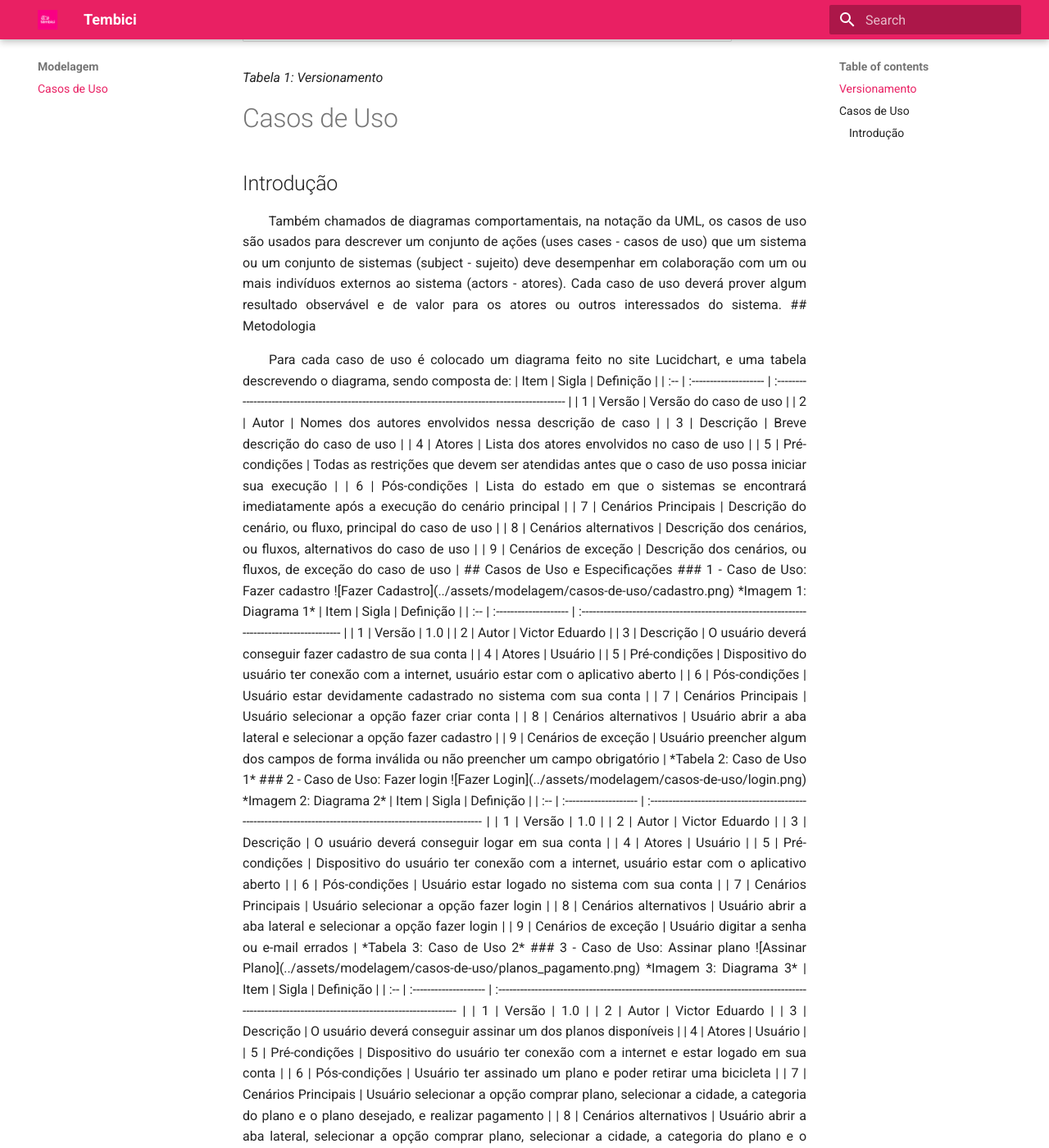
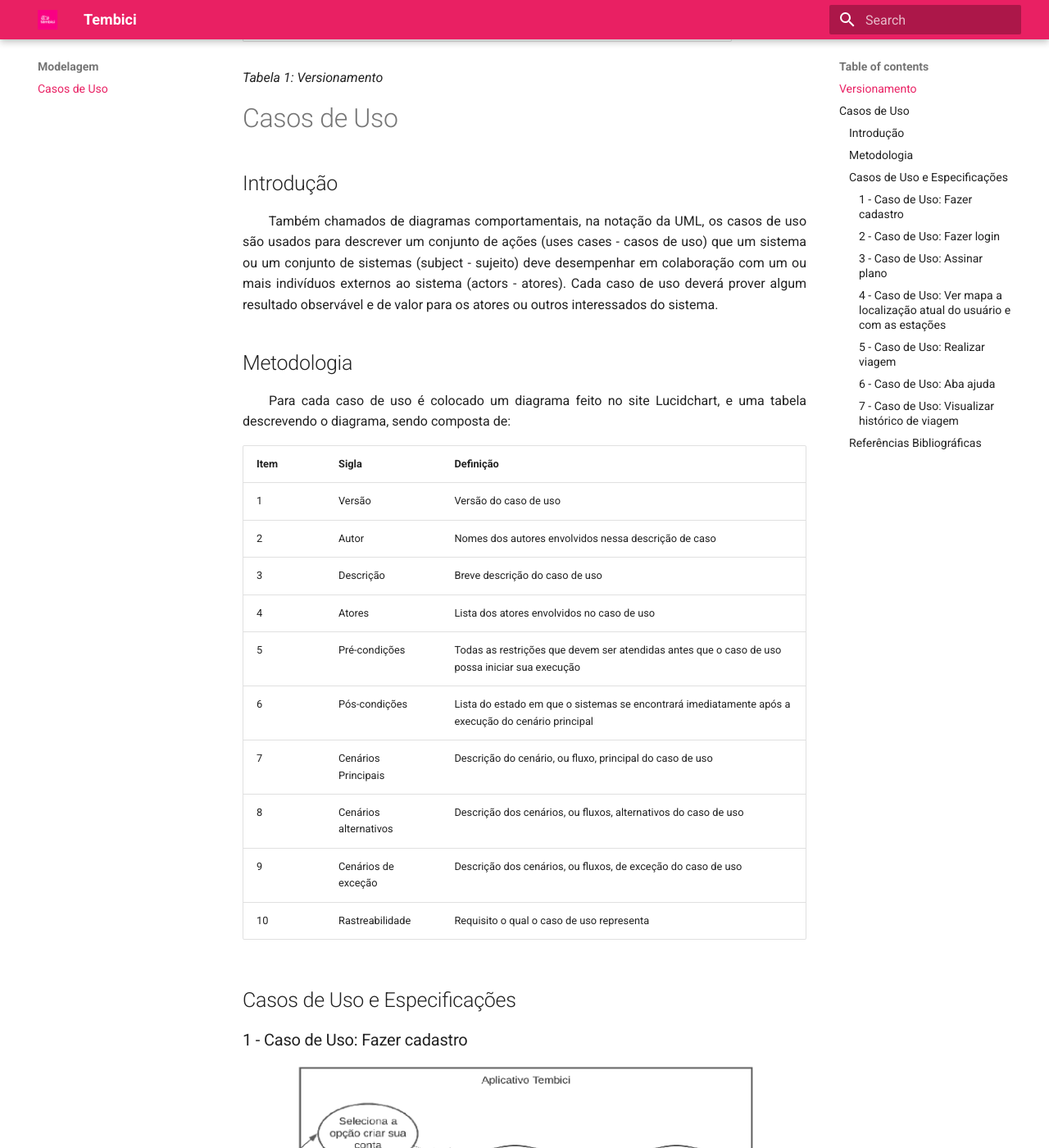
Before and after one commit to Requisitos-de-Software/2021.2-Tembici, an MkDocs documentation site: the page built from docs/modelagem/casos_de_uso.md, in a window 1280 px wide and 1400 px high, scrolled down 369 px. Shown: the whole window at 82% size. Built offline with MkDocs 1.6.1 and Material for MkDocs 9.7.7, drawn with Linux system fonts in a browser that asks for light colours; some of the changed text lies outside the part shown.

Commit message:
#9 - atualizando casos de uso

```diff
--- a/docs/modelagem/casos_de_uso.md
+++ b/docs/modelagem/casos_de_uso.md
@@ -10,10 +10,10 @@
 
 # Casos de Uso
 ## Introdução
-<p align="justify">&emsp;&emsp;Também chamados de diagramas comportamentais, na notação da UML, os casos de uso são usados para descrever um conjunto de ações (uses cases - casos de uso) que um sistema ou um conjunto de sistemas (subject - sujeito) deve desempenhar em colaboração com um ou mais indivíduos externos ao sistema (actors - atores). Cada caso de uso deverá prover algum resultado observável e de valor para os atores ou outros interessados do sistema.
+<p align="justify">&emsp;&emsp;Também chamados de diagramas comportamentais, na notação da UML, os casos de uso são usados para descrever um conjunto de ações (uses cases - casos de uso) que um sistema ou um conjunto de sistemas (subject - sujeito) deve desempenhar em colaboração com um ou mais indivíduos externos ao sistema (actors - atores). Cada caso de uso deverá prover algum resultado observável e de valor para os atores ou outros interessados do sistema.</p>
 
 ## Metodologia
-<p align="justify">&emsp;&emsp;Para cada caso de uso é colocado um diagrama feito no site Lucidchart, e uma tabela descrevendo o diagrama, sendo composta de:
+<p align="justify">&emsp;&emsp;Para cada caso de uso é colocado um diagrama feito no site Lucidchart, e uma tabela descrevendo o diagrama, sendo composta de:</p>
 
 | Item | Sigla | Definição |
 | :-- | :-------------------- | :------------------------------------------------------------------------------------------------- |
@@ -26,6 +26,7 @@
 | 7   | Cenários Principais   | Descrição do cenário, ou fluxo, principal do caso de uso                                           |
 | 8   | Cenários alternativos | Descrição dos cenários, ou fluxos, alternativos do caso de uso                                     |
 | 9   | Cenários de exceção   | Descrição dos cenários, ou fluxos, de exceção do caso de uso                                       |
+| 10  | Rastreabilidade       | Requisito o qual o caso de uso representa                                                          |
 
 ## Casos de Uso e Especificações
 ### 1 - Caso de Uso: Fazer cadastro
@@ -43,6 +44,7 @@
 | 7   | Cenários Principais   | Usuário selecionar a opção fazer criar conta                                               |
 | 8   | Cenários alternativos | Usuário abrir a aba lateral e selecionar a opção fazer cadastro                            |
 | 9   | Cenários de exceção   | Usuário preencher algum dos campos de forma inválida ou não preencher um campo obrigatório |
+| 10  | Rastreabilidade       | RF01                                                                                       |
 
 *Tabela 2: Caso de Uso 1*
 
@@ -61,6 +63,7 @@
 | 7   | Cenários Principais   | Usuário selecionar a opção fazer login                                                                         |
 | 8   | Cenários alternativos | Usuário abrir a aba lateral e selecionar a opção fazer login                                                   |
 | 9   | Cenários de exceção   | Usuário digitar a senha ou e-mail errados                                                                      |
+| 10  | Rastreabilidade       | RF01                                                                                                           |
 
 *Tabela 3: Caso de Uso 2*
 
@@ -77,12 +80,13 @@
 | 5   | Pré-condições         | Dispositivo do usuário ter conexão com a internet e estar logado em sua conta                                                                     |
 | 6   | Pós-condições         | Usuário ter assinado um plano e poder retirar uma bicicleta                                                                                       |
 | 7   | Cenários Principais   | Usuário selecionar a opção comprar plano, selecionar a cidade, a categoria do plano e o plano desejado, e realizar pagamento                      |
-| 8   | Cenários alternativos | Usuário abrir a aba lateral, selecionar a opção comprar plano, selecionar a cidade, a categoria do plano e o plano desejado, e realizar pagamento |
+| 8   | Cenários alternativos | Usuário abrir a aba lateral, selecionar a opção comprar plano, selecionar a cidade, a categoria do plano e o plano desejado, incluir cumpom de desconto, se houver, e realizar pagamento |
 | 9   | Cenários de exceção   | Pagamento ser recusado                                                                                                                            |
+| 10  | Rastreabilidade       | RF06, RF07, RF22                                                                                                                                  |
 
 *Tabela 4: Caso de Uso 3*
 
-### 4 - Caso de Uso: Ver mapa com as estações
+### 4 - Caso de Uso: Ver mapa a localização atual do usuário e com as estações
 ![Ver Mapa](../assets/modelagem/casos-de-uso/ver_mapa.png)
 *Imagem 4: Diagrama 4*
 
@@ -97,6 +101,7 @@
 | 7   | Cenários Principais   | Usuário navegar até a localização desejada                                                                     |
 | 8   | Cenários alternativos | -                                                                                                              |
 | 9   | Cenários de exceção   | Mapa estar indisponível                                                                                        |
+| 10  | Rastreabilidade       | RF02, RF03, RF04, RF05, RF20                                                                                   |
 
 *Tabela 5: Caso de uso 4*
 
@@ -112,9 +117,10 @@
 | 4   | Atores                | Usuário                                                                                                                                        |
 | 5   | Pré-condições         | O usuário ter feito cadastro, login e assinado um plano                                                                                        |
 | 6   | Pós-condições         | Usuário retirar bicicleta para viagem                                                                                                          |
-| 7   | Cenários Principais   | Usuário escolher cidade que deseja pedalar e retirar bicicleta na estação desejada, gerando um código no aplicativo e inserindo na estação ao lado esquerdo da bicicleta ou escaneando o código QR Code encontrado no guidão da bike ou debaixo do banco                                                                     |
+| 7   | Cenários Principais   | Usuário escolher cidade que deseja pedalar e retirar bicicleta na estação desejada, gerando um código no aplicativo e inserindo na estação ao lado esquerdo da bicicleta ou escaneando o código QR Code encontrado no guidão da bike ou debaixo do banco |
 | 8   | Cenários alternativos | Usuário retirar a bicicleta em uma estação e devolver em outra                                                                                 |
 | 9   | Cenários de exceção   | A compra não ter sido aprovada                                                                                                                 |
+| 10  | Rastreabilidade       | RF23, RF19                                                                                                                                     |
 
 *Tabela 6: Caso de uso 5*
 
@@ -130,9 +136,10 @@
 | 4   | Atores                | Usuário                                                                                                                              |
 | 5   | Pré-condições         | O usuário ter cadastro no aplicativo e fazer login                                                                                   |
 | 6   | Pós-condições         | Usuário acessar a aba ajuda                                                                                                          |
-| 7   | Cenários Principais   | Usuário conseguir acessar a aba ajuda para descobrir como o aplicativo funciona, cessar dúvidas sobre a conta, planos, pagamentos, desloqueio/devolução e viagens                                                                                                                                       |
-| 8   | Cenários alternativos |         Existe a opção do chat e falar com um atendente de acordo com a região escolhida pelo usuário                                                                                                |
+| 7   | Cenários Principais   | Usuário conseguir acessar a aba ajuda para descobrir como o aplicativo funciona, cessar dúvidas sobre a conta, planos, pagamentos, desbloqueio/devolução e viagens                                                                                                                                                              |
+| 8   | Cenários alternativos | Existe a opção do chat e falar com um atendente de acordo com a região escolhida pelo usuário                                        |
 | 9   | Cenários de exceção   | Usuário não ter feito login                                                                                                          |
+| 10  | Rastreabilidade       |                                                                                                                                      |
 
 *Tabela 7: Caso de uso 6*
 
@@ -151,25 +158,10 @@
 | 7   | Cenários Principais   | Usuário     conseguir visualizar todos os seus trajetos pelo aplicativo                                                           |
 | 8   | Cenários alternativos |  -                                                                                                                                |
 | 9   | Cenários de exceção   | Usuário não ter feito nenhuma viagem ainda                                                                                        |
+| 10  | Rastreabilidade       | RF08                                                                                                                              |
 
 *Tabela 8: Caso de uso 7*
 
-### 8 - Caso de Uso: Fazer logout
-![Logout](../assets/modelagem/casos-de-uso/logout.png)
-*Imagem 8: Caso de uso 8*
-
-| Item | Sigla | Definição |
-| :-- | :-------------------- | :------------------------------------------------------------------------------------------------------------- |
-| 1   | Versão                | 1.0                                                                                                            |
-| 2   | Autor                 | Lívia Rodrigues                                                                                                |
-| 3   | Descrição             | O usuário deverá conseguir fazer logout                                                                        |
-| 4   | Atores                | Usuário                                                                                                        |
-| 5   | Pré-condições         | O usuário fazer login                                                                                          |
-| 6   | Pós-condições         | O usuário fazer logout, acessando o menu e escolhendo sair no canto inferior esquerdo                          |
-| 7   | Cenários Principais   | Usuário faz login, entra no aplicativo e deseja sair                                                           |
-| 8   | Cenários alternativos |  -                                                                                                             |
-| 9   | Cenários de exceção   | Usuário continuar logado em sua conta                                                                          |
-
 ## Referências Bibliográficas
-- POHL, Klaus; RUPP, Chris. Fundamentos da Engenharia de Requisitos. Massachusetts: Rockynoock, 2012. (Páginas 92 - 98)
-- Tutorial de Caso de Uso UML, Lucidchart Português, Youtube, Disponível em: https://www.youtube.com/watch?v=ab6eDdwS3rA&ab_channel=LucidchartPortugu%C3%AAs, Acesso em 25/02/2022
+- POHL, Klaus; RUPP, Chris. Fundamentos da Engenharia de Requisitos. Massachusetts: Rockynoock, 2012. (Páginas 92 - 98).
+- Tutorial de Caso de Uso UML, Lucidchart Português, Youtube, Disponível em: <https://www.youtube.com/watch?v=ab6eDdwS3rA&ab_channel=LucidchartPortugu%C3%AAs>. Acesso em 25/02/2022.
```
Also changed, not shown: docs/assets/modelagem/casos-de-uso/planos_pagamento.png.
